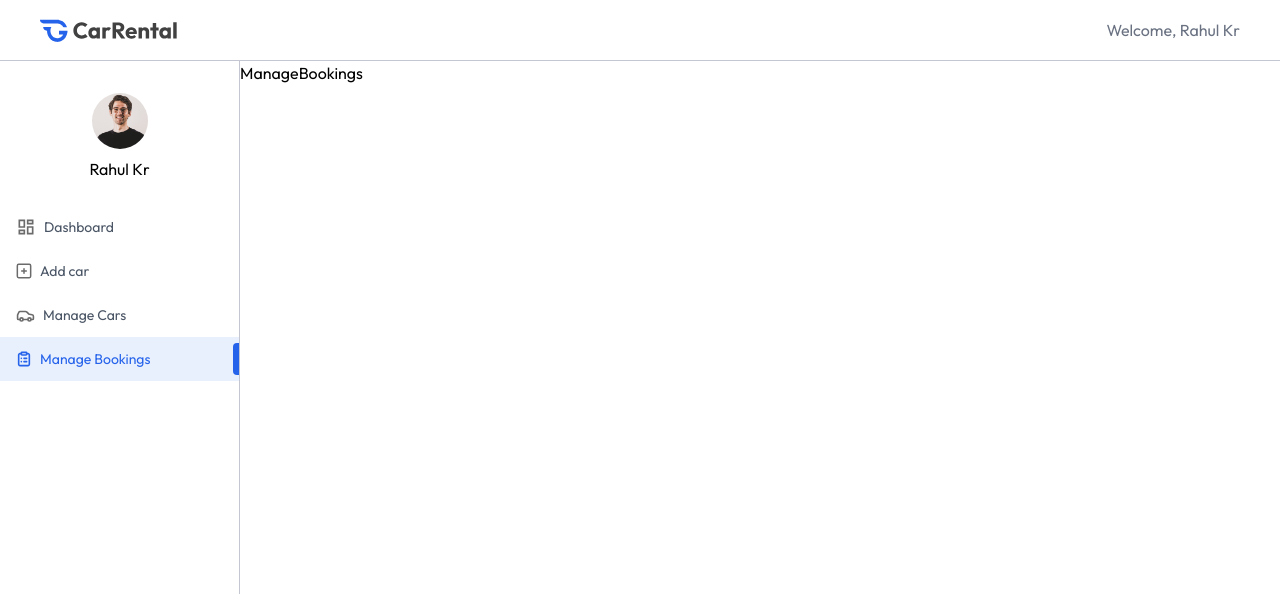
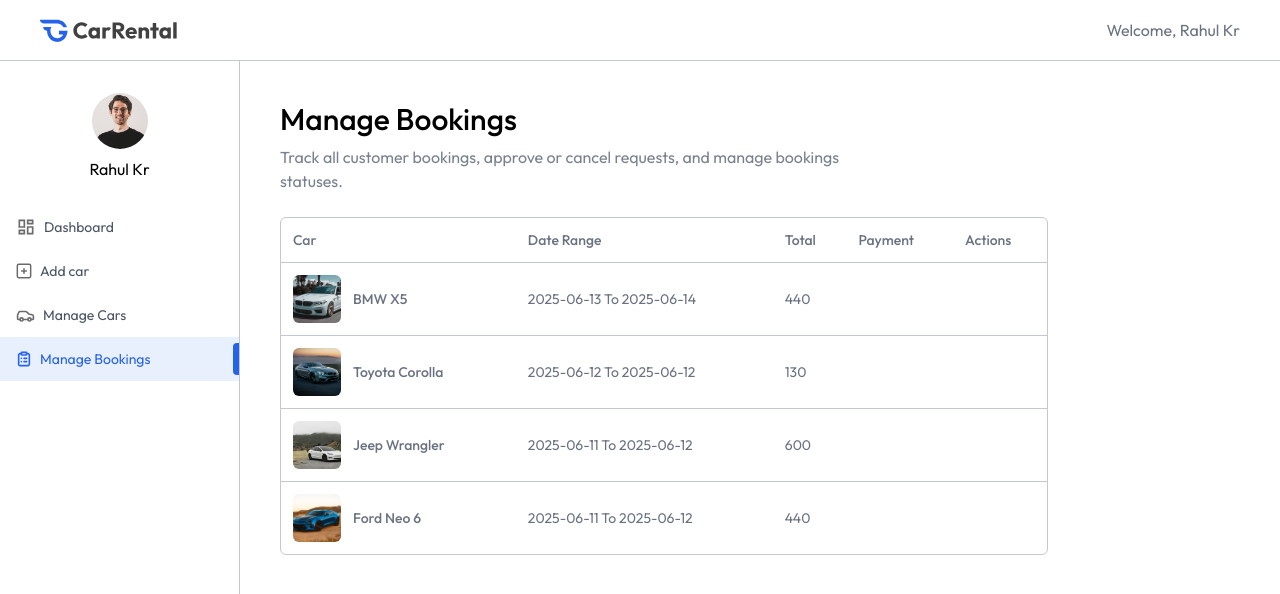
Before and after one commit to Rahulllkr/CarRental-fullStack-app, a React (Vite) app in the folder client/: page /owner/manage-bookings in a window 1280 px wide. Shown: the top 594 px of the page. Built offline with nearby package versions, Linux system fonts and the light colour scheme.

Commit message:
manage bookings

```diff
--- a/client/src/pages/owner/ManageBookings.jsx
+++ b/client/src/pages/owner/ManageBookings.jsx
@@ -1,8 +1,55 @@
-import React from 'react'
+import React, { useEffect, useState } from 'react'
+import { dummyMyBookingsData } from '../../assets/assets'
+import Title from '../../components/owner/Title'
 
 const ManageBookings = () => {
+
+  const currency = import.meta.env.VITE_CURRENCY
+  const [bookings,setBookings] = useState([])
+
+  const fetchOwnerBookings = async() => {
+    setBookings(dummyMyBookingsData)
+  }
+
+  useEffect(() => {
+    fetchOwnerBookings()
+  },[])
   return (
-    <div>ManageBookings</div>
+    <div className='px-4 pt-10 md:px-10 w-full'>
+      <Title title="Manage Bookings" subTitle="Track all customer bookings, approve or cancel requests, and manage bookings statuses." />
+
+      <div className='max-w-3xl w-full rounded-md overflow-hidden border border-borderColor mt-6'>
+        <table className='w-full border-collapse text-left text-sm text-gray-600'>
+          <thead className='text-gray-500'>
+            <tr>
+              <th className='p-3 font-medium'>Car</th>
+              <th className='p-3 font-medium max-md:hidden'>Date Range</th>
+              <th className='p-3 font-medium'>Total</th>
+              <th className='p-3 font-medium max-md:hidden'>Payment</th>
+              <th className='p-3 font-medium'>Actions</th>
+            </tr>
+          </thead>
+          <tbody>
+            {
+              bookings.map((booking,index) => (
+                <tr key={index} className='border-t border-borderColor text-gray-500'>
+                  <td className='p-3 flex items-center gap-3'>
+                    <img src={booking.car.image} className='h-12 w-12 aspect-square rounded-md object-cover' alt="" />
+                    <p className='font-medium max-md:hidden'>{booking.car.brand} {booking.car.model}</p>
+                  </td>
+                  <td className='p-3 max-md:hidden'>
+                    {booking.pickupDate.split("T")[0]} To {booking.returnDate.split("T")[0]}
+                  </td>
+                  <td className='p-3'>{currency}{booking.price}</td>
+                </tr>
+              ))
+            }
+          </tbody>
+        </table>
+      </div>
+
+    </div>
+
   )
 }
 
```
